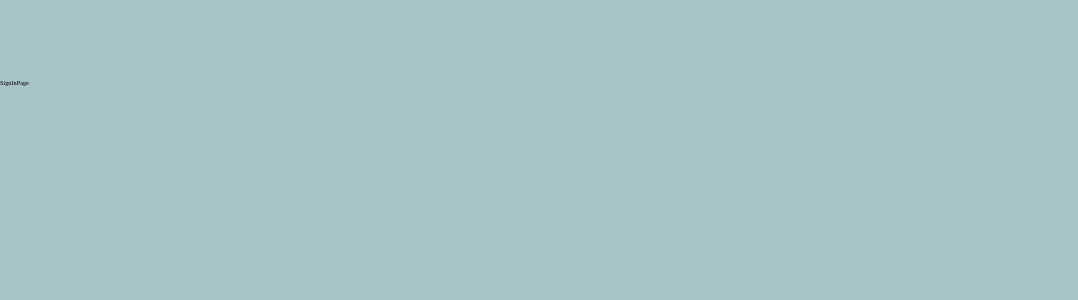
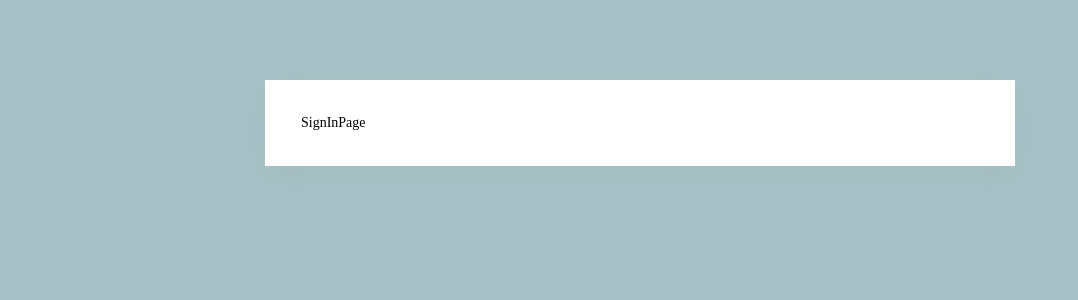
Before and after one commit to sduu/wanted-pre-onboarding-frontend, a React (Create React App) app: page /signin in a window 1280 px wide. Shown: the top 300 px of the page, without its empty margins (0-1078 px from the left). Built offline with nearby package versions, Linux system fonts and the light colour scheme.

Commit message:
design : 메인 컨테이너 레이아웃 적용

```diff
--- /dev/null
+++ b/src/components/common/MainContainer/MainContainer.jsx
@@ -0,0 +1,7 @@
+import { MainContainerWrapper } from './MainContainer.style';
+
+const MainContainer = ({ children }) => {
+  return <MainContainerWrapper>{children}</MainContainerWrapper>;
+};
+
+export default MainContainer;
--- /dev/null
+++ b/src/components/common/MainContainer/MainContainer.style.jsx
@@ -0,0 +1,11 @@
+import styled from 'styled-components';
+
+export const MainContainerWrapper = styled.main`
+  width: calc(100% - 40px);
+  max-width: 750px;
+  padding: 36px;
+  margin: 0 auto;
+  box-shadow: rgba(149, 157, 165, 0.2) 0px 8px 24px;
+  font-size: 1.4rem;
+  background-color: #fff;
+`;
--- a/src/pages/NotFoundPage.jsx
+++ b/src/pages/NotFoundPage.jsx
@@ -1,5 +1,7 @@
+import { MainContainerWrapper } from '../components/common/MainContainer/MainContainer.style';
+
 const NotFoundPage = () => {
-  return <main>NotFoundPage</main>;
+  return <MainContainerWrapper>NotFoundPage</MainContainerWrapper>;
 };
 
 export default NotFoundPage;
--- a/src/pages/SignInPage.jsx
+++ b/src/pages/SignInPage.jsx
@@ -1,5 +1,7 @@
+import { MainContainerWrapper } from '../components/common/MainContainer/MainContainer.style';
+
 const SignInPage = () => {
-  return <main>SignInPage</main>;
+  return <MainContainerWrapper>SignInPage</MainContainerWrapper>;
 };
 
 export default SignInPage;
--- a/src/pages/SignUpPage.jsx
+++ b/src/pages/SignUpPage.jsx
@@ -1,5 +1,7 @@
+import { MainContainerWrapper } from '../components/common/MainContainer/MainContainer.style';
+
 const SignUpPage = () => {
-  return <main>SignUpPage</main>;
+  return <MainContainerWrapper>SignUpPage</MainContainerWrapper>;
 };
 
 export default SignUpPage;
--- a/src/pages/TodoPage.jsx
+++ b/src/pages/TodoPage.jsx
@@ -1,5 +1,7 @@
+import { MainContainerWrapper } from '../components/common/MainContainer/MainContainer.style';
+
 const TodoPage = () => {
-  return <main>TodoPage</main>;
+  return <MainContainerWrapper>TodoPage</MainContainerWrapper>;
 };
 
 export default TodoPage;
```
